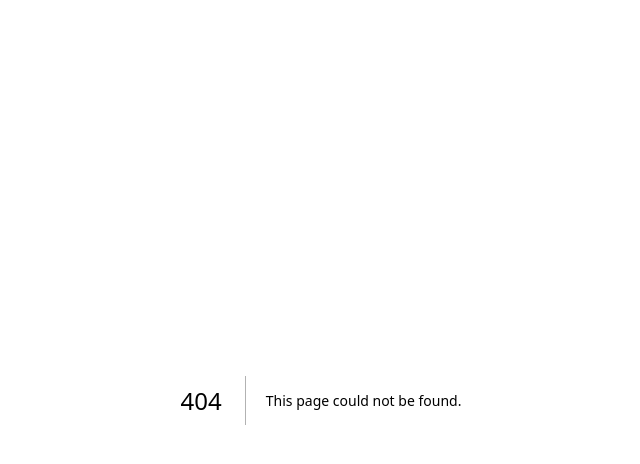
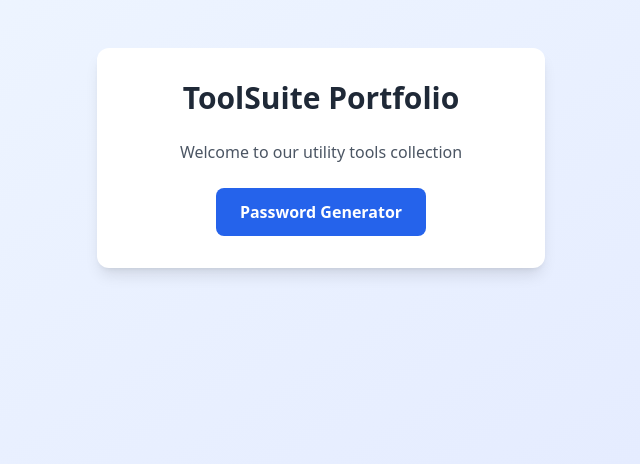
Before and after one commit to SCDEVBrazil/toolsuite-portfolio, a Next.js app: page / in a window 1280 px wide. Before the commit this address had no page. Shown: the top 464 px of the page, without its empty margins (319-959 px from the left). Built offline with nearby package versions, Linux system fonts and the light colour scheme.

Commit message:
Add homepage (index.js) to fix Next.js routing

```diff
--- /dev/null
+++ b/pages/index.js
@@ -0,0 +1,20 @@
+export default function Home() {
+  return (
+    <div className="min-h-screen bg-gradient-to-br from-blue-50 to-indigo-100 py-12 px-4">
+      <div className="max-w-md mx-auto bg-white rounded-xl shadow-lg p-8 text-center">
+        <h1 className="text-3xl font-bold text-gray-800 mb-6">
+          ToolSuite Portfolio
+        </h1>
+        <p className="text-gray-600 mb-6">
+          Welcome to our utility tools collection
+        </p>
+        <a
+          href="/password"
+          className="inline-block bg-blue-600 hover:bg-blue-700 text-white font-semibold py-3 px-6 rounded-lg transition duration-200"
+        >
+          Password Generator
+        </a>
+      </div>
+    </div>
+  );
+}
```
